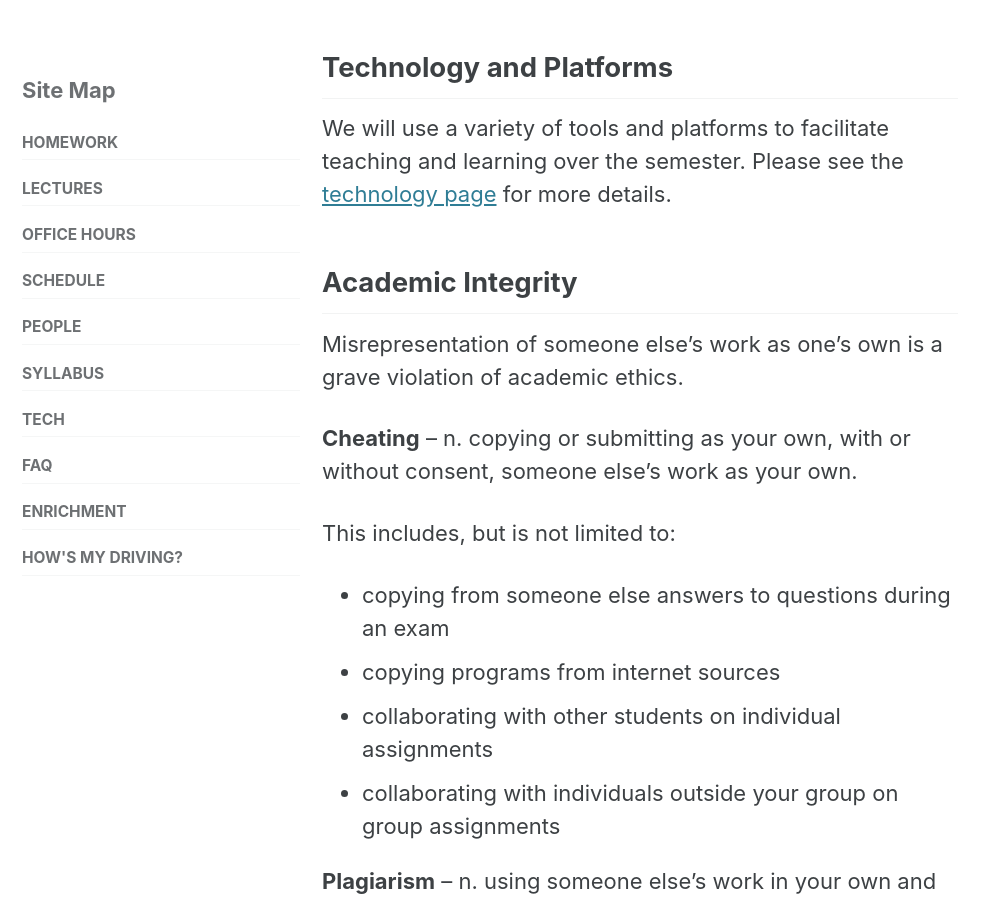
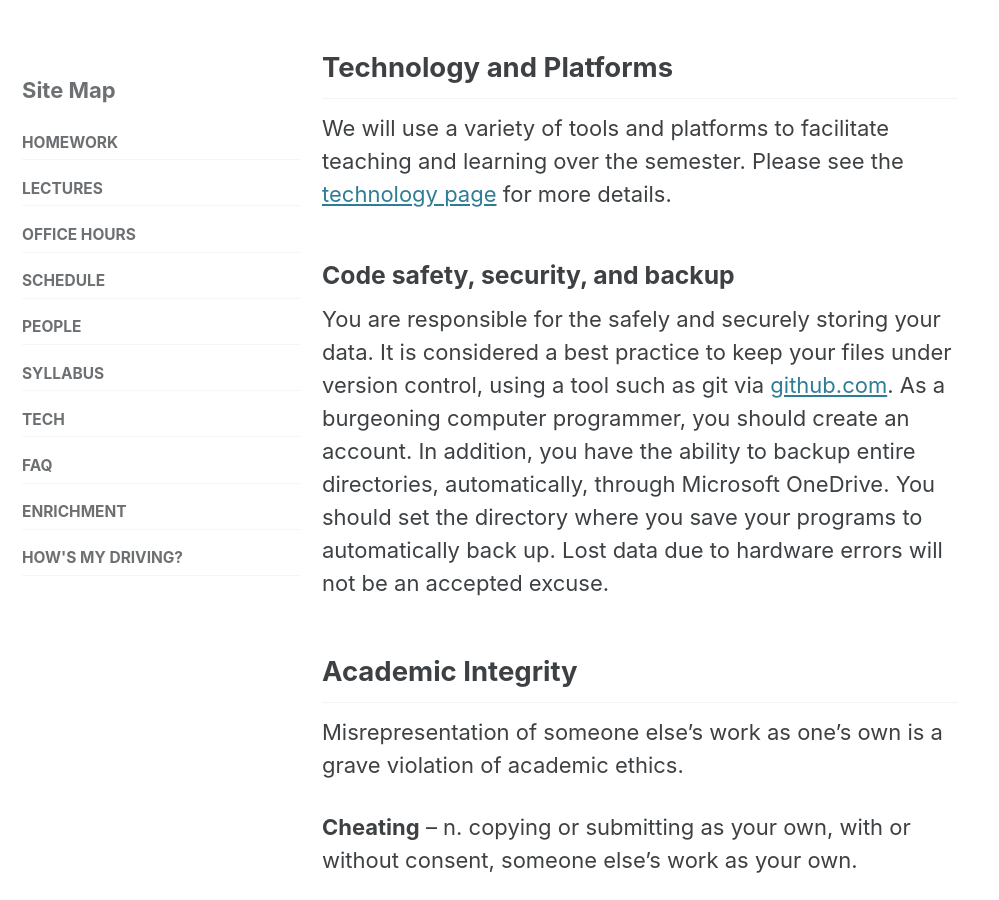
Before and after one commit to jasonhemann/25SP-CS1114, a Jekyll site: the page built from syllabus.md, in a window 1280 px wide and 900 px high, scrolled down 7356 px. Shown: the whole window, without its empty margins (0-999 px from the left). Built offline with Jekyll 4.4.1, drawn with Linux system fonts in a browser that asks for light colours; cached includes are drawn as plain includes; some of the changed text lies outside the part shown.

Commit message:
Cleaning index and updating data safety syllabus portion

```diff
--- a/syllabus.md
+++ b/syllabus.md
@@ -183,6 +183,18 @@ assessment.
 We will use a variety of tools and platforms to facilitate teaching
 and learning over the semester. Please see the [technology page]({{ site.baseurl }}/tech/) for more details.
 
+### Code safety, security, and backup
+
+You are responsible for the safely and securely storing your data. It
+is considered a best practice to keep your files under version
+control, using a tool such as git via
+[github.com](https://github.com). As a burgeoning computer programmer,
+you should create an account. In addition, you have the ability to
+backup entire directories, automatically, through Microsoft OneDrive.
+You should set the directory where you save your programs to
+automatically back up. Lost data due to hardware errors will not be an
+accepted excuse.
+
 ## Academic Integrity
 
 Misrepresentation of someone else's work as one's own is a grave
```
Also changed, not shown: index.md (+1 -3 lines).
